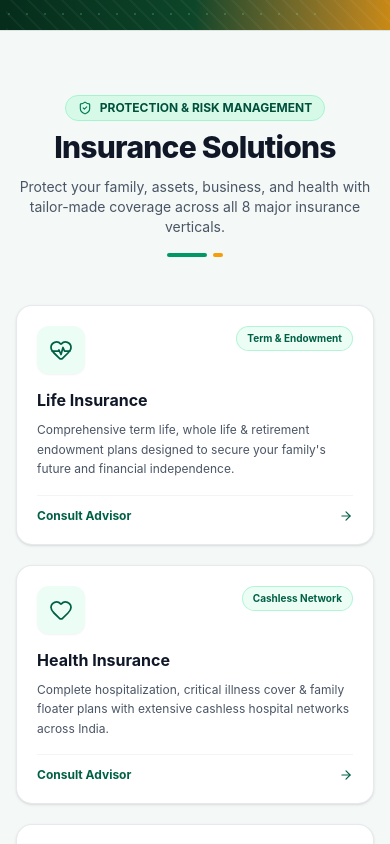
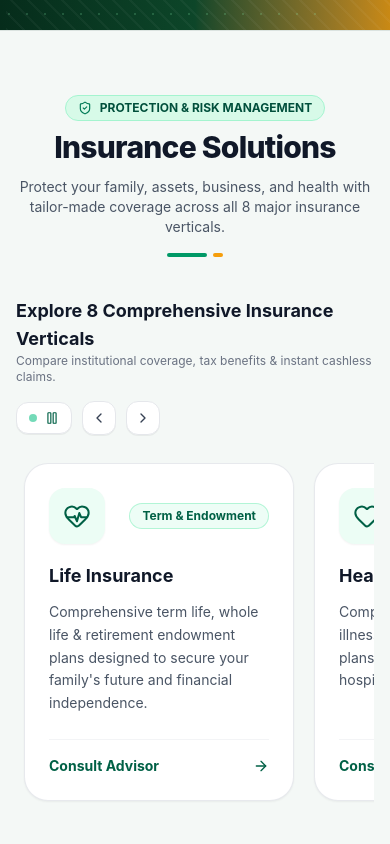
Before and after one commit to ARI-23o/Investment-Platform, a React (Vite) app: page / in a window 390 px wide. Shown: the part 11156-12000 px from the top of the page. Built offline with nearby package versions, Linux system fonts and the light colour scheme; no server answers.

Commit message:
feat: convert Insurance Solutions into smooth infinite auto-scrolling carousel with interactive controls

```diff
--- a/src/components/ServicesAndLoans.jsx
+++ b/src/components/ServicesAndLoans.jsx
@@ -39,6 +39,58 @@ export default function ServicesAndLoans({ onApplyLoan, onSelectService }) {
   const [isAutoScrolling, setIsAutoScrolling] = useState(true);
   const loanScrollRef = useRef(null);
   const isHoveredRef = useRef(false);
+
+  // Insurance Auto-Scroll Engine State & Refs
+  const [isInsuranceAutoScrolling, setIsInsuranceAutoScrolling] = useState(true);
+  const insuranceScrollRef = useRef(null);
+  const isInsuranceHoveredRef = useRef(false);
+
+  // Smooth Infinite Auto-Scrolling Engine for Insurance Solutions
+  useEffect(() => {
+    const el = insuranceScrollRef.current;
+    if (!el) return;
+
+    const initializePosition = () => {
+      if (el.scrollWidth > el.clientWidth) {
+        const oneSetWidth = el.scrollWidth / 3;
+        if (el.scrollLeft === 0) {
+          el.scrollLeft = oneSetWidth;
+        }
+      }
+    };
+    const timer = setTimeout(initializePosition, 100);
+
+    let animationFrameId;
+    const scrollStep = () => {
+      if (isInsuranceAutoScrolling && !isInsuranceHoveredRef.current && el) {
+        el.scrollLeft += 0.85;
+
+        const oneSetWidth = el.scrollWidth / 3;
+        if (oneSetWidth > 0) {
+          if (el.scrollLeft >= oneSetWidth * 2) {
+            el.scrollLeft -= oneSetWidth;
+          } else if (el.scrollLeft <= 5) {
+            el.scrollLeft += oneSetWidth;
+          }
+        }
+      }
+      animationFrameId = requestAnimationFrame(scrollStep);
+    };
+
+    animationFrameId = requestAnimationFrame(scrollStep);
+    return () => {
+      clearTimeout(timer);
+      cancelAnimationFrame(animationFrameId);
+    };
+  }, [isInsuranceAutoScrolling]);
+
+  const scrollInsurance = (direction) => {
+    if (insuranceScrollRef.current) {
+      const el = insuranceScrollRef.current;
+      const scrollAmount = direction === "left" ? -340 : 340;
+      el.scrollBy({ left: scrollAmount, behavior: "smooth" });
+    }
+  };
 
   // Smooth Infinite Auto-Scrolling Engine for Loans when expanded
   useEffect(() => {
@@ -357,13 +409,13 @@ export default function ServicesAndLoans({ onApplyLoan, onSelectService }) {
       </div>
 
       {/* ─────────────────────────────────────────────────────────────
-          PART 2: INSURANCE SERVICES (8 POLICY TYPES)
+          PART 2: INSURANCE SERVICES (8 POLICY TYPES) - AUTO SCROLL CAROUSEL
       ───────────────────────────────────────────────────────────── */}
       <div id="insurance" className="py-16 sm:py-20 bg-[#f4f8f6] border-t border-emerald-950/10 relative overflow-hidden">
         <div className="max-w-7xl mx-auto px-4 sm:px-6 lg:px-8 relative z-10">
 
           {/* Section Header */}
-          <div className="text-center max-w-3xl mx-auto mb-12 sm:mb-14">
+          <div className="text-center max-w-3xl mx-auto mb-10 sm:mb-12">
             <div className="inline-flex items-center gap-2 px-3 py-1 rounded-full bg-emerald-100/80 border border-emerald-200 text-emerald-900 text-xs font-bold mb-2">
               <ShieldCheck className="w-3.5 h-3.5 text-emerald-700" />
               <span>PROTECTION & RISK MANAGEMENT</span>
@@ -380,38 +432,106 @@ export default function ServicesAndLoans({ onApplyLoan, onSelectService }) {
             </div>
           </div>
 
-          {/* 8 Insurance Policy Cards Grid (2 rows of 4) */}
-          <div className="grid grid-cols-1 sm:grid-cols-2 lg:grid-cols-4 gap-5">
-            {insuranceSolutions.map((item) => {
+          {/* Carousel Controls Bar */}
+          <div className="flex flex-col sm:flex-row sm:items-center justify-between gap-4 mb-6">
+            <div>
+              <h4 className="text-lg font-bold text-gray-900">
+                Explore 8 Comprehensive Insurance Verticals
+              </h4>
+              <p className="text-xs text-gray-500">
+                Compare institutional coverage, tax benefits & instant cashless claims.
+              </p>
+            </div>
+
+            <div className="flex items-center gap-2.5">
+              {/* Play / Pause Toggle Button */}
+              <button
+                type="button"
+                onClick={() => setIsInsuranceAutoScrolling(!isInsuranceAutoScrolling)}
+                className="flex items-center gap-2 px-3 py-2 rounded-xl border border-gray-200 bg-white hover:bg-emerald-50 text-xs font-bold text-gray-700 hover:text-emerald-900 shadow-2xs transition-all cursor-pointer"
+                title={isInsuranceAutoScrolling ? "Pause auto-scroll" : "Resume auto-scroll"}
+              >
+                {isInsuranceAutoScrolling ? (
+                  <>
+                    <span className="w-2 h-2 rounded-full bg-emerald-500 animate-pulse"></span>
+                    <Pause className="w-3.5 h-3.5 text-emerald-800" />
+                    <span className="hidden sm:inline">Auto-Scroll</span>
+                  </>
+                ) : (
+                  <>
+                    <Play className="w-3.5 h-3.5 text-emerald-700 fill-emerald-700" />
+                    <span className="hidden sm:inline">Play</span>
+                  </>
+                )}
+              </button>
+
+              <button
+                type="button"
+                onClick={() => scrollInsurance("left")}
+                className="p-2 rounded-xl border border-gray-200 bg-white hover:bg-emerald-50 text-gray-700 hover:text-emerald-900 shadow-2xs transition-all cursor-pointer"
+                aria-label="Scroll left"
+              >
+                <ChevronLeft className="w-4 h-4" />
+              </button>
+              <button
+                type="button"
+                onClick={() => scrollInsurance("right")}
+                className="p-2 rounded-xl border border-gray-200 bg-white hover:bg-emerald-50 text-gray-700 hover:text-emerald-900 shadow-2xs transition-all cursor-pointer"
+                aria-label="Scroll right"
+              >
+                <ChevronRight className="w-4 h-4" />
+              </button>
+            </div>
+          </div>
+
+          {/* 8 Insurance Policy Auto-Scrolling Carousel */}
+          <div
+            ref={insuranceScrollRef}
+            onMouseEnter={() => { isInsuranceHoveredRef.current = true; }}
+            onMouseLeave={() => { isInsuranceHoveredRef.current = false; }}
+            onTouchStart={() => { isInsuranceHoveredRef.current = true; }}
+            onTouchEnd={() => { setTimeout(() => { isInsuranceHoveredRef.current = false; }, 2000); }}
+            className="flex gap-5 overflow-x-auto snap-x snap-mandatory scroll-smooth pb-4 pt-1 px-1 focus:outline-none cursor-grab active:cursor-grabbing select-none"
+            style={{
+              scrollSnapType: isInsuranceAutoScrolling ? 'none' : 'x mandatory',
+              scrollbarWidth: 'none',
+              msOverflowStyle: 'none'
+            }}
+          >
+            {[...insuranceSolutions, ...insuranceSolutions, ...insuranceSolutions].map((item, idx) => {
               const Icon = item.icon;
               return (
                 <div
-                  key={item.id}
+                  key={`${item.id}-${idx}`}
                   onClick={() => onSelectService(item)}
-                  className="bg-white rounded-2xl p-5 sm:p-6 shadow-sm hover:shadow-xl transition-all duration-300 hover:-translate-y-1.5 border border-gray-200/90 group cursor-pointer flex flex-col justify-between"
+                  className="snap-start shrink-0 w-[270px] sm:w-[300px] md:w-[320px] bg-white rounded-3xl p-6 sm:p-7 border border-gray-200/90 hover:border-emerald-500/70 shadow-xs hover:shadow-xl transition-all duration-300 hover:-translate-y-1.5 flex flex-col justify-between cursor-pointer group text-left"
                 >
                   <div>
-                    <div className="flex items-start justify-between mb-3.5">
-                      <div className="w-12 h-12 rounded-xl bg-emerald-50 text-emerald-800 group-hover:bg-[#0f4b32] group-hover:text-white flex items-center justify-center transition-colors shadow-xs">
-                        <Icon className="w-6 h-6 stroke-[1.75]" />
+                    {/* Top Row: Icon & Tag Badge */}
+                    <div className="flex items-center justify-between mb-5">
+                      <div className="w-14 h-14 rounded-2xl bg-emerald-50 group-hover:bg-[#0f4b32] text-emerald-800 group-hover:text-white flex items-center justify-center transition-colors duration-300 shadow-xs">
+                        <Icon className="w-7 h-7 stroke-[1.75]" />
                       </div>
-                      <span className="text-[10px] font-bold px-2.5 py-1 rounded-full bg-emerald-50 text-emerald-800 border border-emerald-200/80">
+                      <span className="text-xs font-bold text-emerald-800 bg-emerald-50/90 px-3 py-1 rounded-full border border-emerald-200/80">
                         {item.tag}
                       </span>
                     </div>
 
-                    <h3 className="text-base sm:text-lg font-bold text-gray-900 group-hover:text-emerald-900 transition-colors mb-2">
+                    {/* Title */}
+                    <h3 className="font-bold text-lg sm:text-xl text-gray-900 mb-3 leading-snug group-hover:text-emerald-900 transition-colors">
                       {item.title}
                     </h3>
 
-                    <p className="text-xs sm:text-sm text-gray-600 leading-relaxed font-normal">
+                    {/* Description */}
+                    <p className="text-sm sm:text-base text-gray-600 leading-relaxed font-normal">
                       {item.description}
                     </p>
                   </div>
 
-                  <div className="mt-4 pt-3 border-t border-gray-100 flex items-center justify-between text-xs font-bold text-emerald-800 group-hover:text-emerald-950">
+                  {/* Card Bottom CTA */}
+                  <div className="mt-6 pt-4 border-t border-gray-100 flex items-center justify-between text-sm font-bold text-emerald-800 group-hover:text-emerald-950">
                     <span>Consult Advisor</span>
-                    <ArrowRight className="w-3.5 h-3.5 group-hover:translate-x-1 transition-transform" />
+                    <ArrowRight className="w-4 h-4 group-hover:translate-x-1 transition-transform" />
                   </div>
                 </div>
               );
```
